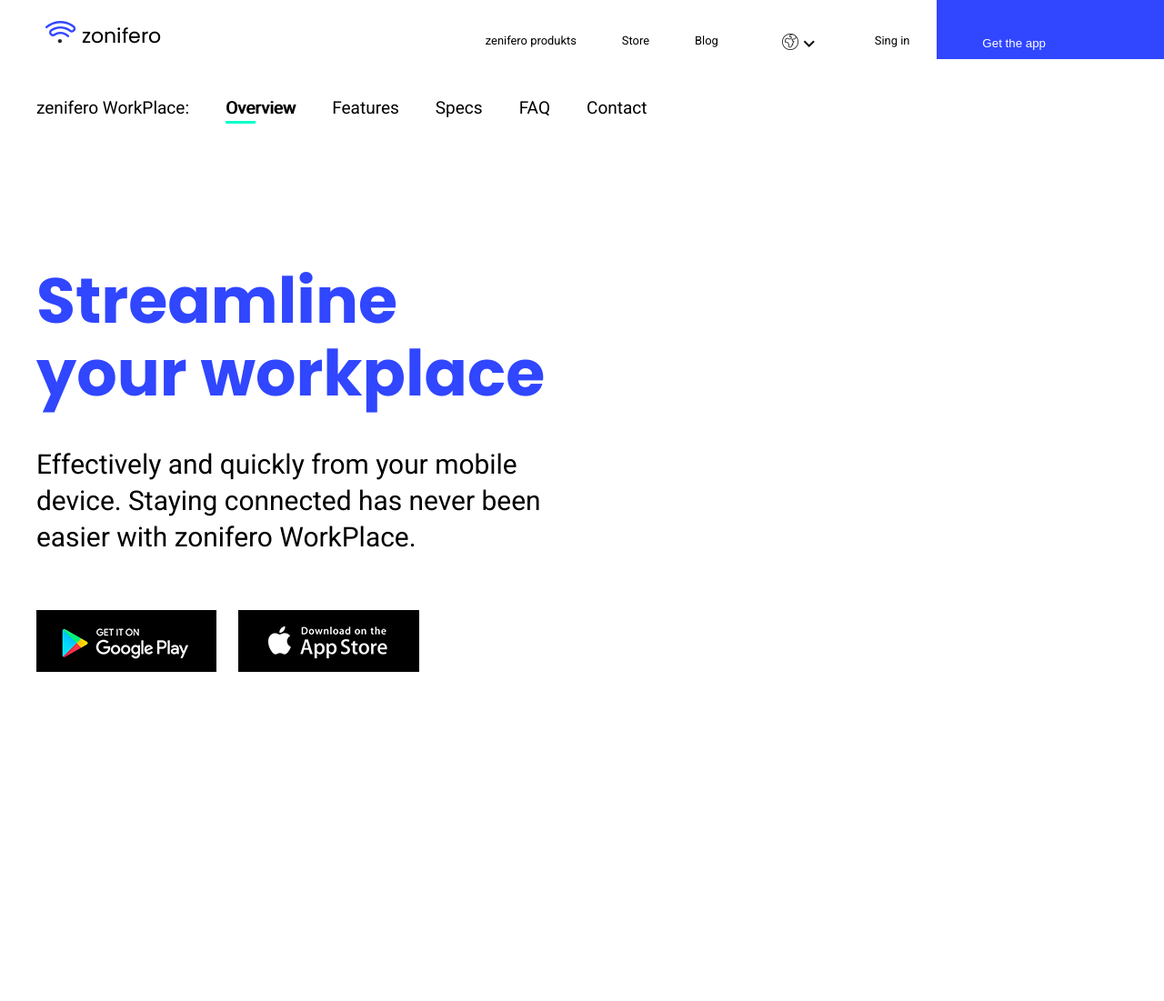
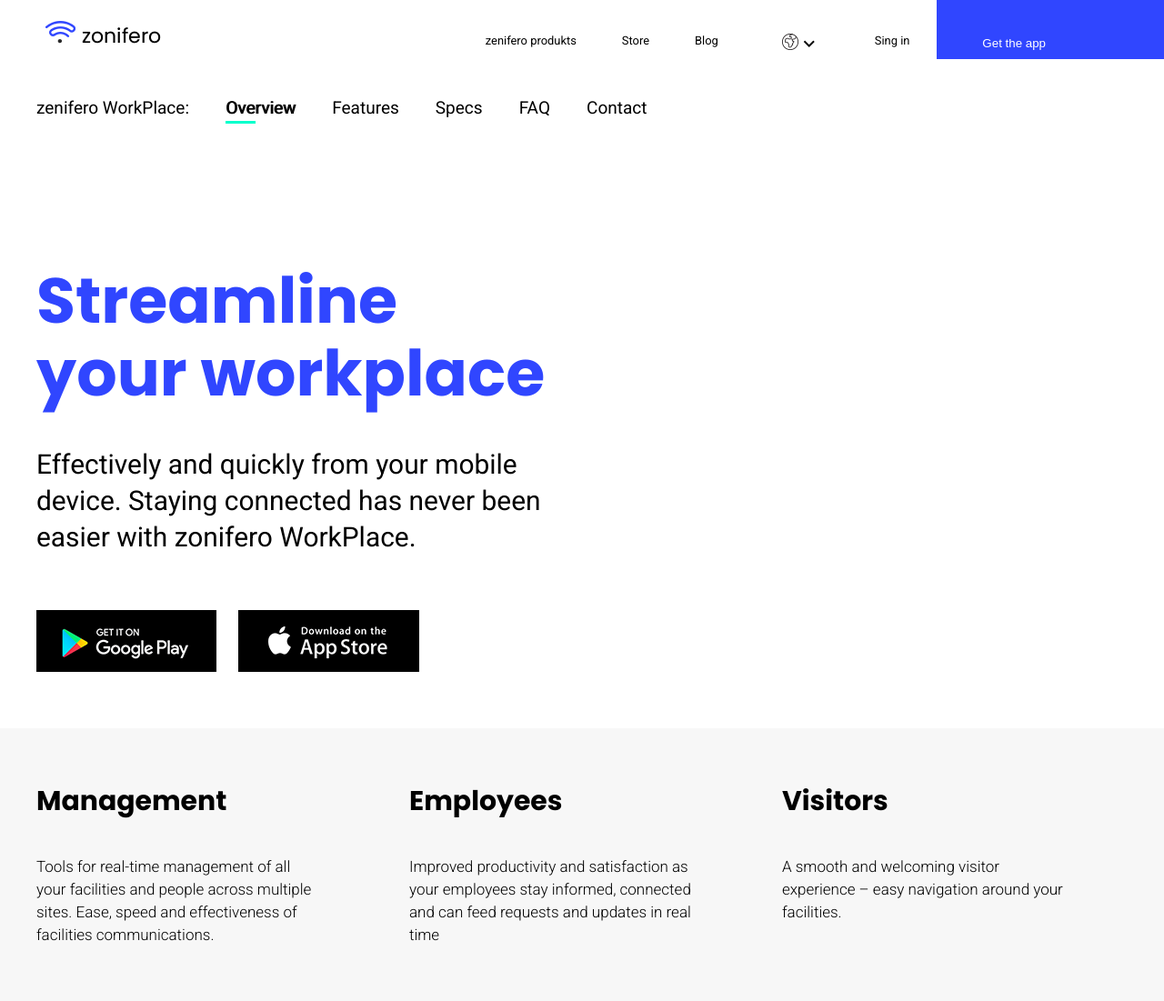
Before and after one commit to rafalSiemieniuk/Practice, a website built with webpack: page index.html in a window 1280 px wide. Shown: the whole page at 91% size. Before the commit the page ends 801 px from the top, so only its background shows below. Built offline with nearby package versions, Linux system fonts and the light colour scheme; files whose address does not match are found by name.

Commit message:
work in progres: management section

```diff
--- /dev/null
+++ b/assets/styles/components/_management.scss
@@ -0,0 +1,57 @@
+
+//DESKOPT
+
+.management {
+    overflow: hidden;
+    background-color: $grey-color;
+
+    &__container {
+        @include grid(row);
+    }
+
+    &__element {
+        @include grid-col-tablet(3);
+        padding: $space * 6 0;
+        margin-left: $space * -1;
+        margin-right: $space * -1;
+
+        &__title {
+            @extend %second-headerline-text;
+            max-width: $space * 33;
+            padding-bottom: $space * 4;
+            padding-left: $space;
+            padding-right: $space;
+        }
+
+        &__text {
+            max-width: $space * 33;
+            font-weight: 300;
+            padding-left: $space;
+            padding-right: $space;
+        }
+    }
+}
+
+//MOBILE
+
+@include max-media($br-tablet) {
+
+    .management__container {
+        justify-content: flex-start;
+        flex-wrap: nowrap;
+        padding: 0;
+    }
+
+    .management__element {
+        flex: 0 0 100%;
+        margin: 0;
+
+        &__title {
+            margin: 0 auto;
+        }
+
+        &__text {
+            margin: 0 auto;
+        }
+    }
+}
--- a/assets/styles/global/_grid.scss
+++ b/assets/styles/global/_grid.scss
@@ -2,7 +2,7 @@
     display: flex;
     flex-direction: $direction;
     justify-content: space-between;
-    flex-wrap: nowrap;
+    flex-wrap: wrap;
 }
 
 @mixin grid-col($i:1) {
@@ -18,10 +18,16 @@
     @media (#{$minmax}-width: $br-tablet + 1px) {
         width: (100% / $i);
     }
+    @media (max-width: $br-tablet + 1px) {
+        width: 100%;
+    }
 }
 
 @mixin grid-col-deskopt($i:1, $minmax:min) {
     @media (#{$minmax}-width: $br-deskopt + 1px) {
         width: (100% / $i);
     }
+    @media (max-width: $br-deskopt + 1px) {
+        width: 100%;
+    }
 }
--- a/assets/styles/global/_variables.scss
+++ b/assets/styles/global/_variables.scss
@@ -34,4 +34,4 @@
 $br-mobile: 567px;
 $br-tablet: 768px;
 $br-deskopt: 992px;
-$br-deskopt-large: 1200px;
+// $br-deskopt-large: 1200px;
--- a/assets/styles/index.scss
+++ b/assets/styles/index.scss
@@ -7,4 +7,4 @@
 
 @import "components/_header";
 @import "components/_workplace";
-// @import "components/_workplace2";
+@import "components/_management";
--- a/index.html
+++ b/index.html
@@ -136,6 +136,27 @@
         </div>
     </section>
 
+    <!-- MANAGEMENT -->
+
+    <section class="management">
+        <div class="management__container container">
+            <div class="management__element">
+                <div class="management__element__title">Management</div>
+                <div class="management__element__text">Tools for real-time management of all your facilities and people across multiple sites. Ease, speed and effectiveness
+                    of facilities communications.</div>
+            </div>
+            <div class="management__element">
+                <div class="management__element__title">Employees</div>
+                <div class="management__element__text">Improved productivity and satisfaction as your employees stay informed, connected and can feed requests and
+                    updates in real time</div>
+            </div>
+            <div class="management__element">
+                <div class="management__element__title">Visitors</div>
+                <div class="management__element__text">A smooth and welcoming visitor experience – easy navigation around your facilities.</div>
+            </div>
+        </div>
+    </section>
+
 </body>
 
 </html>
```
